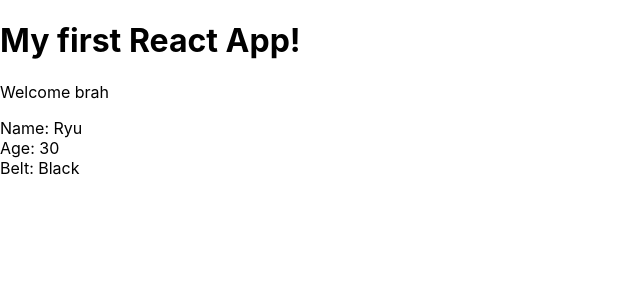
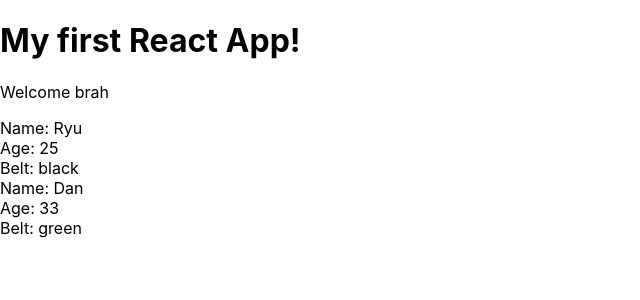
Before and after one commit to Daniel-Choiniere/nnReactRedux, a React (Create React App) app in the folder my-app/: page / in a window 1280 px wide. Shown: the top 300 px of the page, without its empty margins (0-640 px from the left). Built offline with nearby package versions, Linux system fonts and the light colour scheme.

Commit message:
using props (properties) to work with modular user data. Destructuring to use props as variables

```diff
--- a/my-app/src/App.js
+++ b/my-app/src/App.js
@@ -9,7 +9,8 @@
       <div className="App">
         <h1>My first React App!</h1>
         <p>Welcome brah</p>
-        <Ninjas />
+        <Ninjas name="Ryu" age="25" belt="black"/>
+        <Ninjas name="Dan" age="33" belt="green"/>
       </div>
     );
   }
--- a/my-app/src/Ninjas.js
+++ b/my-app/src/Ninjas.js
@@ -2,11 +2,15 @@
 
 class Ninjas extends Component {
     render() {
+        // console.log(this.props);
+        // destructuring props to variables
+        const { name, age, belt } = this.props;
+
         return (
             <div className="ninja">
-                <div>Name: Ryu</div>
-                <div>Age: 30</div>
-                <div>Belt: Black</div>
+                <div>Name: { name }</div>
+                <div>Age: { age }</div>
+                <div>Belt: { belt }</div>
             </div>
         );
     }
```
